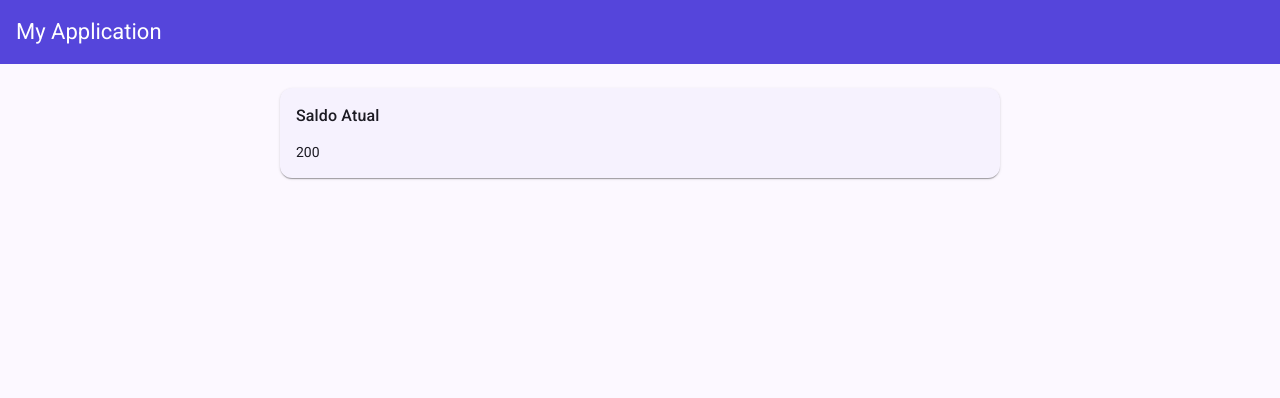
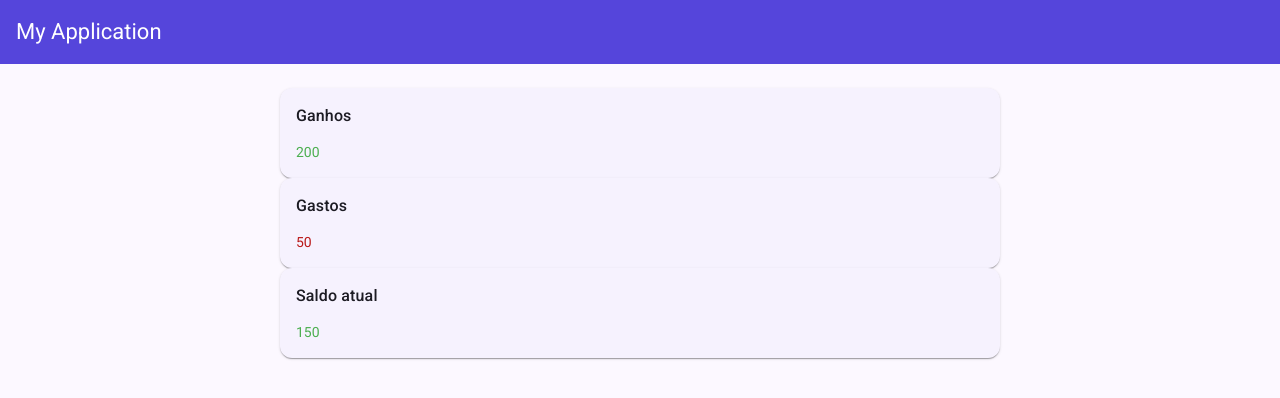
Before and after one commit to victorduarte31/study-angular20, an Angular app: page / in a window 1280 px wide. Shown: the top 398 px of the page. Built offline with nearby package versions, Linux system fonts and the light colour scheme.

Commit message:
Adiciona estilos personalizados e ajusta componente BalanceCard para exibir cores dinâmicas com base no tipo de valor.

```diff
--- a/src/app/features/home/components/balance-card/balance-card.html
+++ b/src/app/features/home/components/balance-card/balance-card.html
@@ -4,6 +4,6 @@
   </mat-card-header>
 
   <mat-card-content>
-    <p>{{ value() }}</p>
+    <p [class]="cssClass()">{{ value() }}</p>
   </mat-card-content>
 </mat-card>
--- a/src/app/features/home/components/balance-card/balance-card.scss
+++ b/src/app/features/home/components/balance-card/balance-card.scss
@@ -0,0 +1,7 @@
+.income {
+  color: var(--custom-color-success);
+}
+
+.outcome {
+  color: var(--mat-sys-error);
+}
--- a/src/app/features/home/components/balance-card/balance-card.ts
+++ b/src/app/features/home/components/balance-card/balance-card.ts
@@ -1,5 +1,8 @@
-import {Component, input} from '@angular/core';
+import {Component, computed, input} from '@angular/core';
 import {MatCard, MatCardContent, MatCardHeader, MatCardSubtitle} from '@angular/material/card';
+
+type CardType = 'income' | 'outcome' | 'balance';
+type ValueCssClass = 'income' | 'outcome';
 
 @Component({
   selector: 'app-balance-card',
@@ -14,8 +17,19 @@ import {MatCard, MatCardContent, MatCardHeader, MatCardSubtitle} from '@angular/
 })
 export class BalanceCard {
 
-  type = input.required<'income' | 'outcome' | 'balance'>();
+  type = input.required<CardType>();
   label = input.required<string>();
-   value = input.required<number>();
+  value = input.required<number>();
 
+  cssClass = computed<ValueCssClass>(() => {
+    if (this.type() === 'income') {
+      return 'income';
+    }
+
+    if (this.type() === 'outcome') {
+      return 'outcome';
+    }
+
+    return this.value() > 0 ? 'income' : 'outcome';
+  });
 }
--- a/src/app/features/home/home.html
+++ b/src/app/features/home/home.html
@@ -1,5 +1,17 @@
 <app-balance-card
-  [label]="'Saldo Atual'"
+  [label]="'Ganhos'"
   [type]="'income'"
   [value]="200"
 ></app-balance-card>
+
+<app-balance-card
+  [label]="'Gastos'"
+  [type]="'outcome'"
+  [value]="50"
+></app-balance-card>
+
+<app-balance-card
+  [label]="'Saldo atual'"
+  [type]="'balance'"
+  [value]="150"
+></app-balance-card>
--- a/src/styles.scss
+++ b/src/styles.scss
@@ -7,6 +7,7 @@
 @use '@angular/material' as mat;
 @use 'styles/theme-colors' as theme-colors;
 @use 'styles/overrides/toolbar.scss';
+@use 'styles/custom-colors.scss';
 
 html {
   @include mat.theme((
--- /dev/null
+++ b/src/styles/_custom-colors.scss
@@ -0,0 +1,3 @@
+:root {
+  --custom-color-success: #4caf50
+}
```
